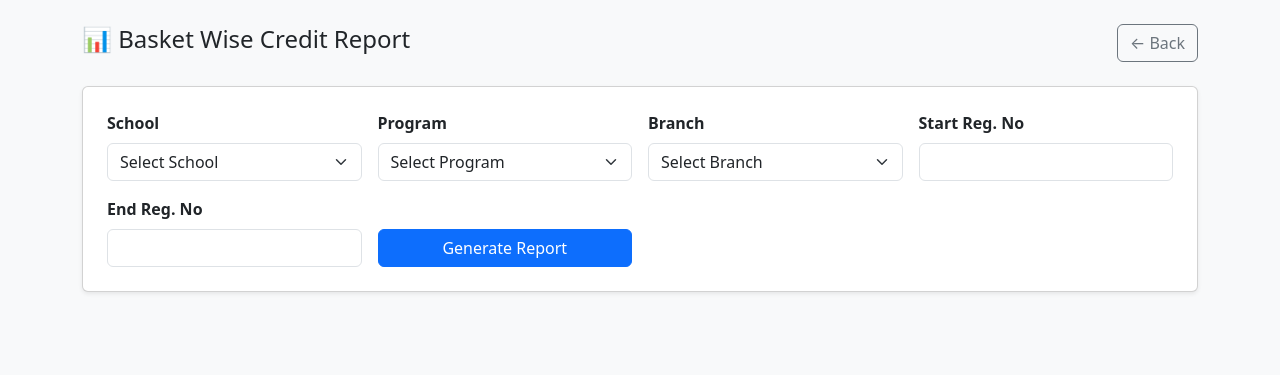
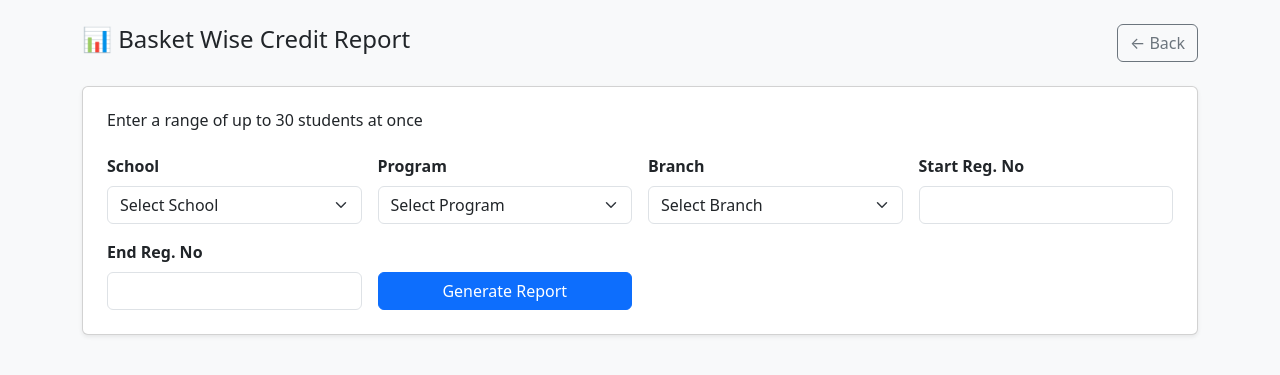
Before and after one commit to Rajendra9692385543/My-Result, a Flask app: page /basket-summary-report in a window 1280 px wide. Shown: the top 375 px of the page. Run offline with Flask 3, Linux system fonts and the light colour scheme; data that the repository does not hold is empty.

Commit message:
Updated the Design for Section Report Page

```diff
--- a/templates/basket_summary_report.html
+++ b/templates/basket_summary_report.html
@@ -28,6 +28,7 @@
     <!-- 🔎 Form -->
     <form method="POST" class="card p-4 shadow-sm mb-4">
       <div class="row g-3">
+        <h6>Enter a range of up to 30 students at once</h6>
         <div class="col-md-3">
           <label class="form-label"><strong>School</strong></label>
           <select id="schoolSelect" name="school" class="form-select" required>
```
